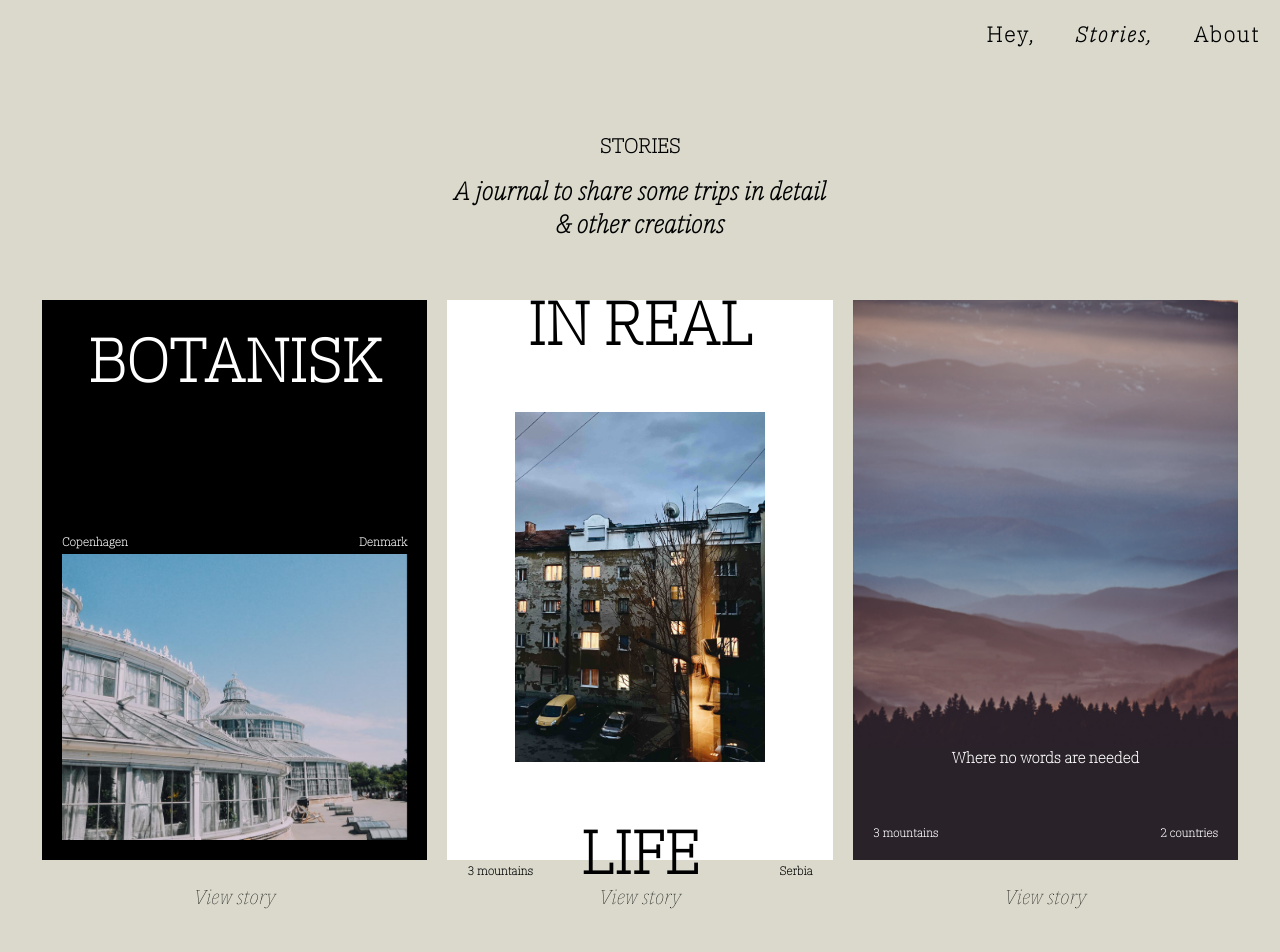
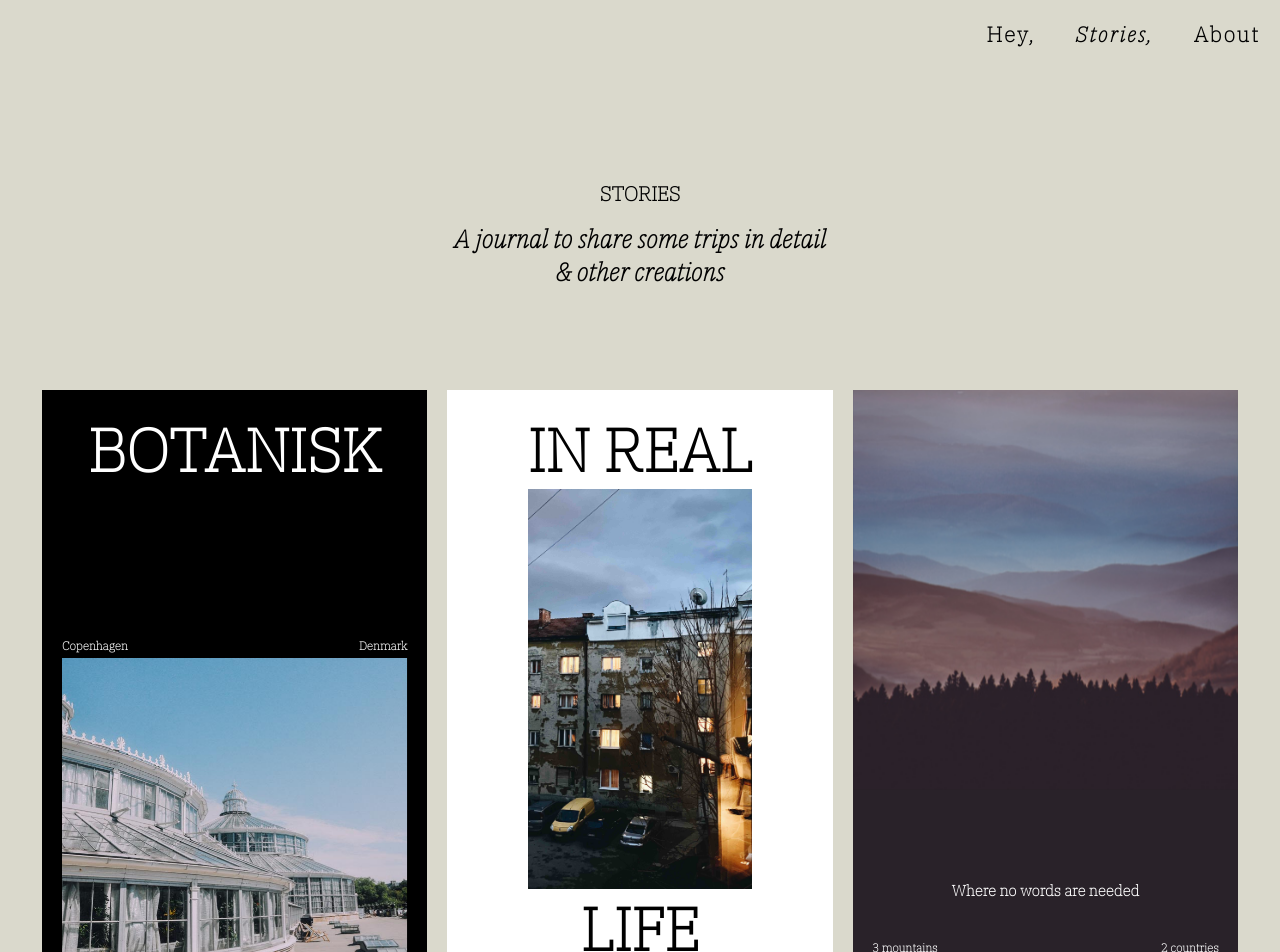
Before and after one commit to majac91/Photography_portfolio_V2, a React (Create React App) app: page /stories in a window 1280 px wide. Shown: the top 952 px of the page. Built offline with nearby package versions, Linux system fonts and the light colour scheme.

Commit message:
refactor cards

```diff
--- a/src/components/StoryCard/StoryCard.js
+++ b/src/components/StoryCard/StoryCard.js
@@ -33,14 +33,16 @@ const Story = ({ className, src, url }) => {
               src={src}
               alt="mountain landscape in dusk"
             />
-            <h2 className={`story-card__inner-title ${className}__inner-title`}>
-              Where no words are needed
-            </h2>
-            <div
-              className={`story-card__inner-subtitle ${className}__inner-subtitle`}
-            >
-              <h3>3 mountains</h3>
-              <h3>2 countries</h3>
+            <div className={`${className}__inner-heading`}>
+              <h2
+                className={`story-card__inner-title ${className}__inner-title`}
+              >
+                Where no words are needed
+              </h2>
+              <div className="story-card__inner-subtitle ">
+                <h3>3 mountains</h3>
+                <h3>2 countries</h3>
+              </div>
             </div>
           </div>
         )}
@@ -56,10 +58,7 @@ const Story = ({ className, src, url }) => {
             </h2>
             <div
               className={`story-card__inner-subtitle ${className}__inner-subtitle`}
-            >
-              <h3>3 mountains</h3>
-              <h3>Serbia</h3>
-            </div>
+            ></div>
           </div>
         )}
       </Link>
--- a/src/components/StoryCard/story-card.scss
+++ b/src/components/StoryCard/story-card.scss
@@ -3,27 +3,22 @@
   flex-direction: column;
   align-items: center;
   position: relative;
-  height: 100%;
-  width: 100%;
+  flex: 1;
   @include respond(mobile) {
     flex-wrap: wrap;
-    width: 100%;
     margin-bottom: 3rem;
-    min-height: 70vh;
   }
   @include respond(tablet) {
     flex-wrap: wrap;
-    width: 100%;
-    min-height: 70vh;
   }
 
   &__link {
     width: 100%;
-    height: 95%;
+    flex: 1;
     margin-bottom: 5rem;
   }
   &__inner {
-    height: 70vh;
+    height: 100%;
     display: flex;
     flex-direction: column;
     justify-content: center;
@@ -39,6 +34,7 @@
     &-img {
       @include fadeIn;
       object-fit: cover;
+      object-position: bottom;
     }
   }
 
@@ -70,14 +66,25 @@
     background: #292229;
   }
   &__inner {
+    position: relative;
     color: white;
     padding: 0;
     &-img {
       width: 100%;
-      max-height: 80%;
+      max-height: 50vh;
+      position: absolute;
+      top: 0;
     }
-    &-subtitle {
-      padding: 2rem;
+    &-title {
+      margin-bottom: 4rem;
+    }
+    &-heading {
+      width: 90%;
+      position: absolute;
+      bottom: 2rem;
+      display: flex;
+      flex-direction: column;
+      align-items: center;
     }
   }
 }
@@ -111,12 +118,9 @@
         display: block;
         background: url("../../images/D236F721-08D3-4592-B315-408D432153B7.jpg");
         background-size: cover;
-        height: 350px;
-        width: 250px;
-        margin: 5rem auto;
+        height: 400px;
         @include respond(mobile) {
-          height: 300px;
-          width: 200px;
+          height: 200px;
           margin: 1rem auto;
         }
       }
--- a/src/pages/StoriesPage/stories-page.scss
+++ b/src/pages/StoriesPage/stories-page.scss
@@ -3,11 +3,11 @@
   height: 100%;
 
   &__heading {
-    height: 30vh;
-    margin-bottom: 5rem;
+    height: 40vh;
+    margin-bottom: 6rem;
 
     &-inner {
-      height: 100%;
+      height: 90%;
       display: flex;
       justify-content: flex-end;
       align-items: center;
@@ -33,6 +33,9 @@
     height: 100%;
     margin: auto;
     display: flex;
+    .row {
+      height: 100%;
+    }
     @include respond(mobile) {
       flex-direction: column;
     }
@@ -40,9 +43,11 @@
       flex-direction: column;
     }
   }
+
   &__card-outter {
     width: 500px;
-    min-width: 300px;
+    height: 80vh;
+    min-width: 280px;
     display: flex;
     justify-content: space-between;
     margin: 1rem;
--- a/src/partials/_global.scss
+++ b/src/partials/_global.scss
@@ -101,6 +101,9 @@ button {
   @include respond(mobile) {
     font-size: 4rem;
   }
+  @include respond(tablet) {
+    font-size: 5rem;
+  }
 }
 
 //animations
```
Also changed, not shown: 1 other file (tests, documents, lock files or other folders).
